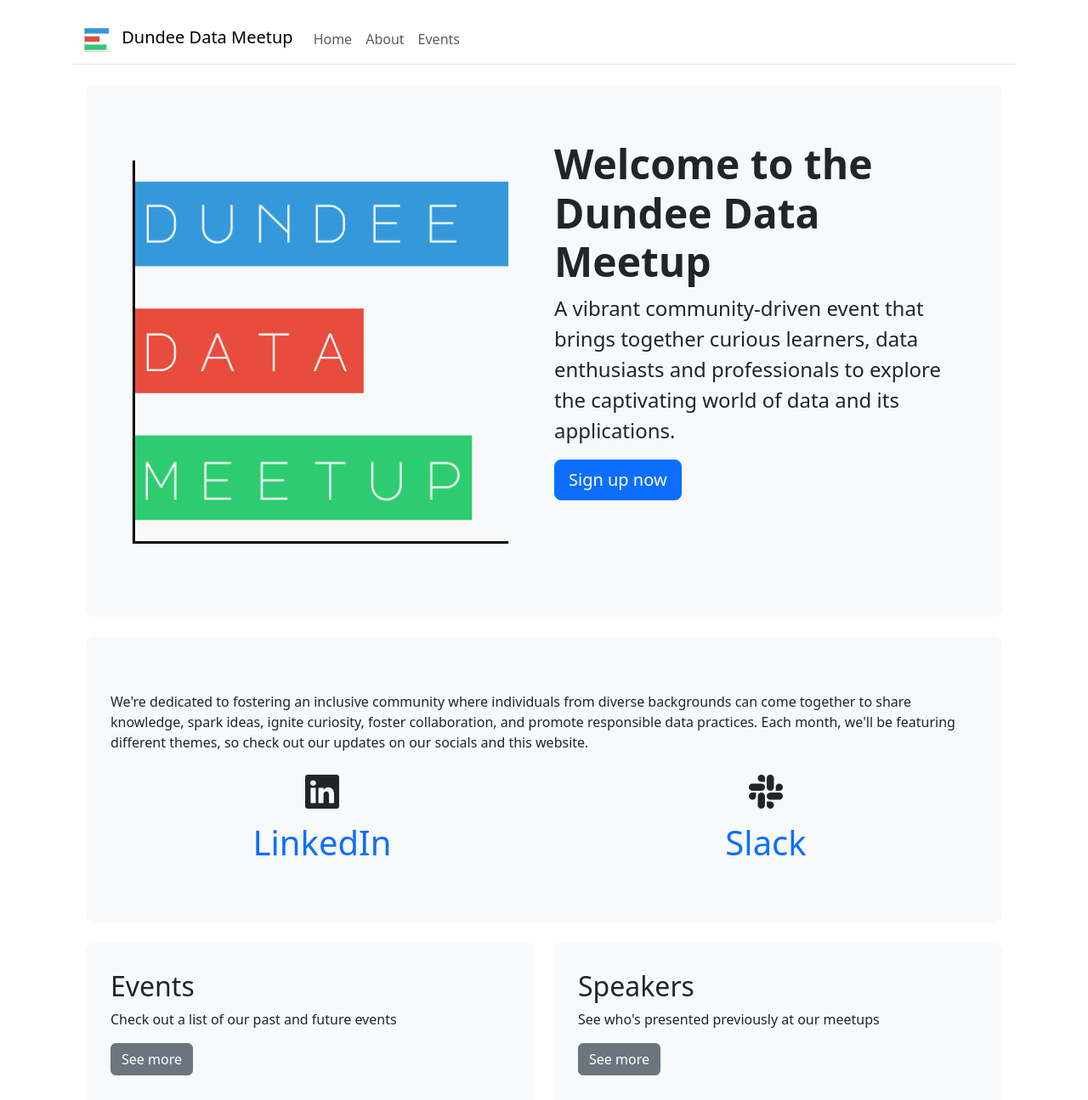
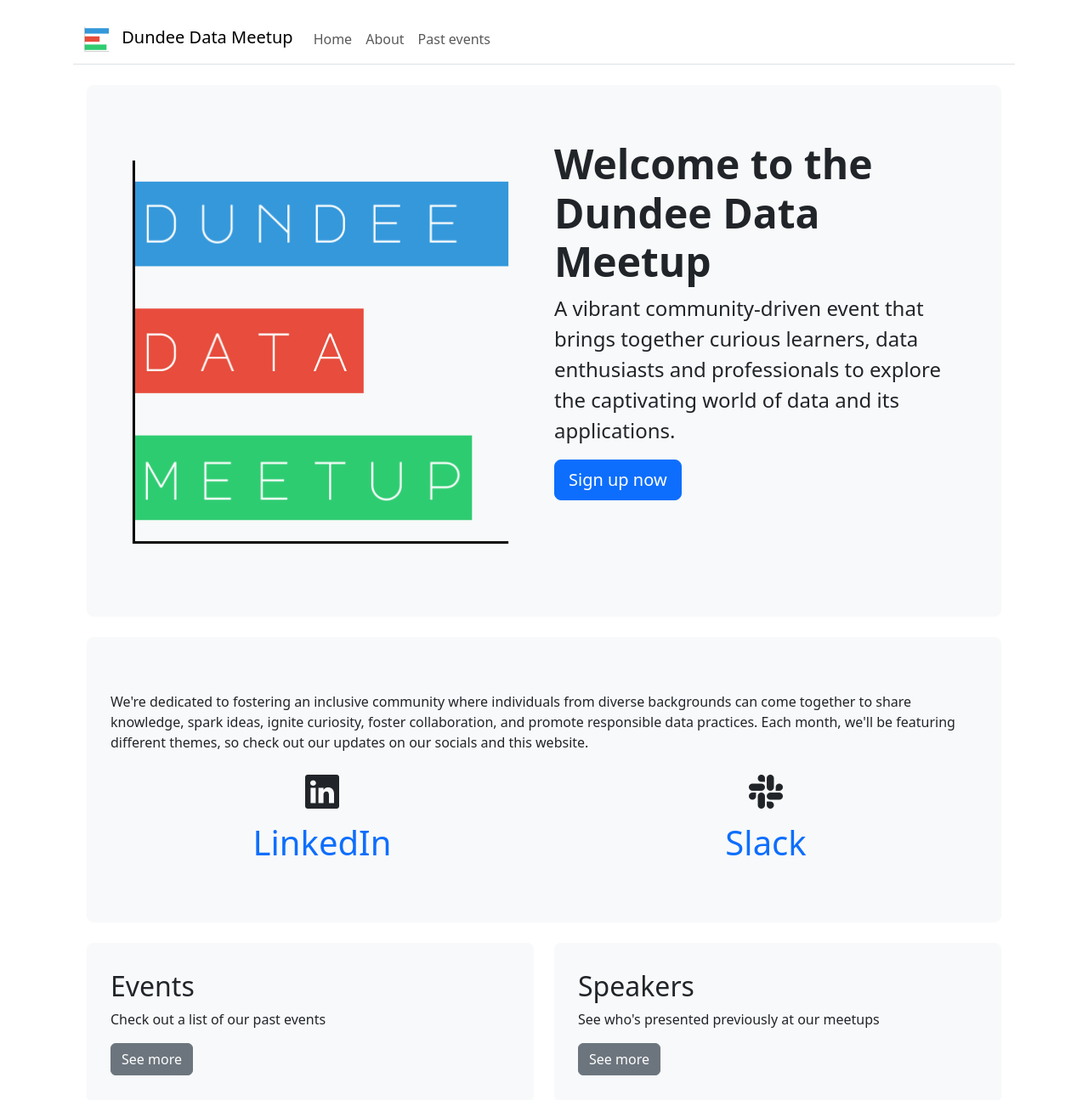
Before and after one commit to DundeeDataMeetup/dundeedatameetup.github.io, a Jekyll site: the page built from index.html, in a window 1280 px wide. Shown: the top 1295 px of the page at 85% size. Built offline with Jekyll 4.4.1, drawn with Linux system fonts in a browser that asks for light colours.

Commit message:
Add August 2024

```diff
--- a/_layouts/default.html
+++ b/_layouts/default.html
@@ -56,7 +56,7 @@
                             <a class="nav-link" href="/about">About</a>
                         </li>
                         <li class="nav-item">
-                            <a class="nav-link" href="/events">Events</a>
+                            <a class="nav-link" href="/events">Past events</a>
                         </li>
                         {%comment%}
                         <li class="nav-item">
--- a/_layouts/event.html
+++ b/_layouts/event.html
@@ -7,3 +7,7 @@
 {%if page.attendance %}
 <p>{{page.attendance}} attendees</p>
 {%endif%}
+
+{%if page.description %}
+<p>{{page.description}}</p>
+{%endif%}
--- a/index.html
+++ b/index.html
@@ -46,7 +46,7 @@
         <div class="p-3 mb-4 bg-body-tertiary rounded-3">
             <div class="container-fluid py-3">
                 <h2>Events</h2>
-                <p>Check out a list of our past and future events</p>
+                <p>Check out a list of our past events</p>
                 <a href="/events" class="btn btn-secondary">See more</a>
             </div>
         </div>
```
Also changed, not shown: _events/2024/08.md (added, +7 -0 lines).
